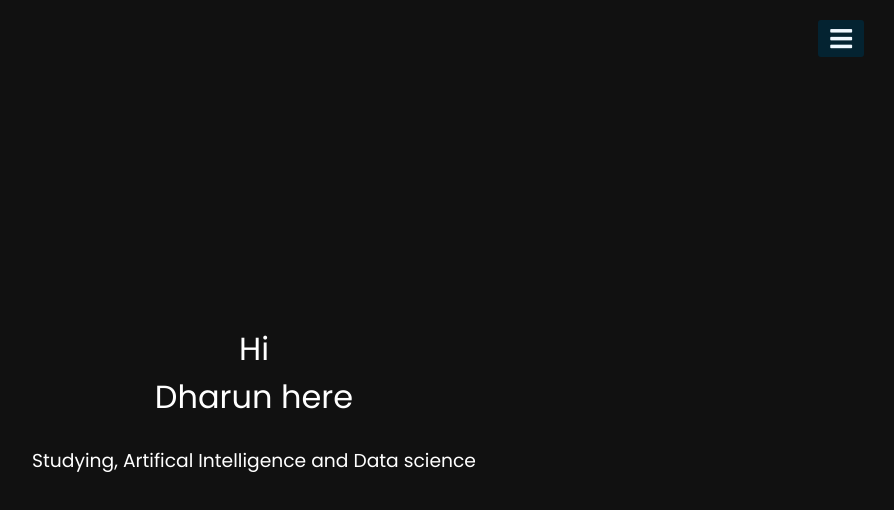
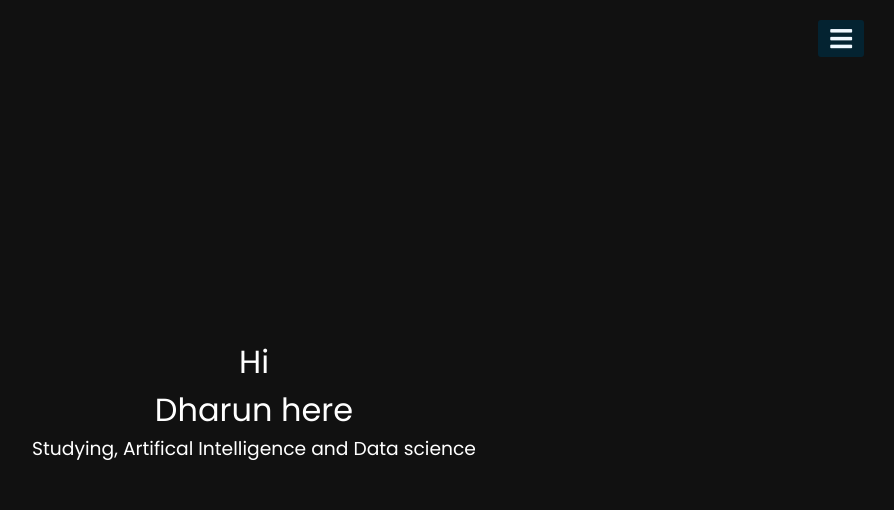
Before and after one commit to Dharundds/Dharundds.github.io, a plain HTML site: page index.html in a window 1280 px wide. Shown: the top 510 px of the page, without its empty margins (386-1280 px from the left). Drawn offline with Linux system fonts and the light colour scheme.

Commit message:
Update index.html

```diff
--- a/index.html
+++ b/index.html
@@ -22,7 +22,7 @@
     <div class="content">
       <div class="main">
         <h1>Hi</h1>
-        <h1>Dharun here</h1><br/>
+        <h1>Dharun here</h1>
         <h3>Studying, Artifical Intelligence and Data science</h3>
       </div>
       <div class="menubar">
```
